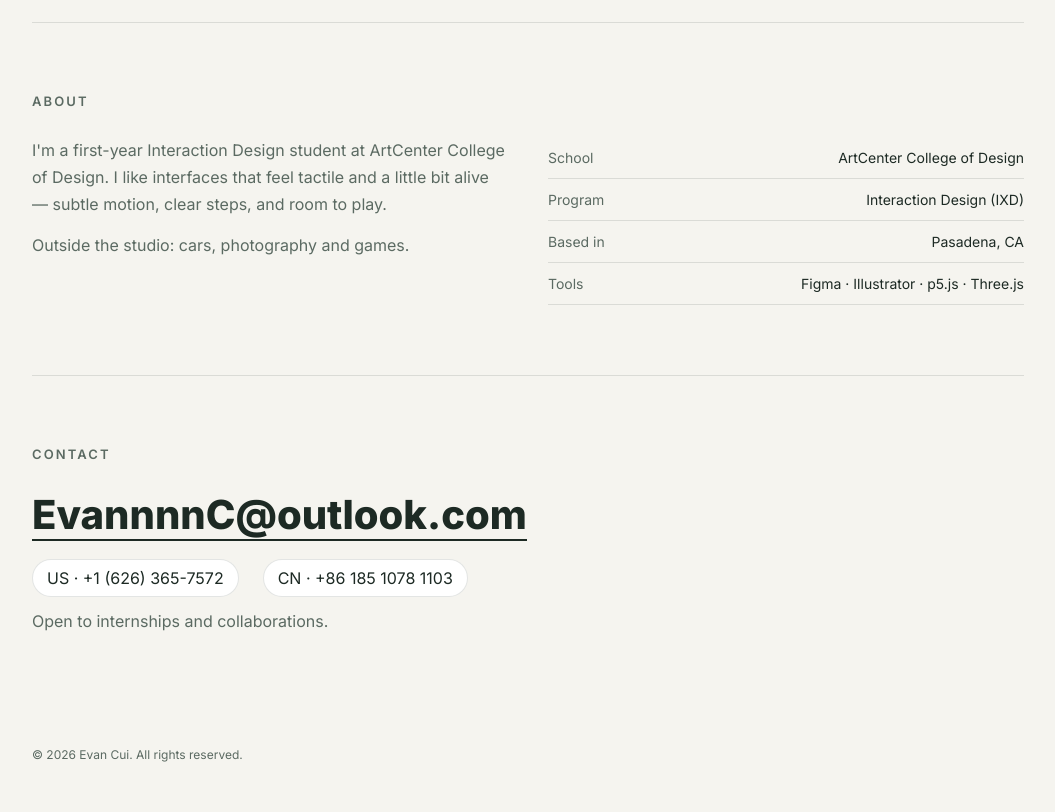
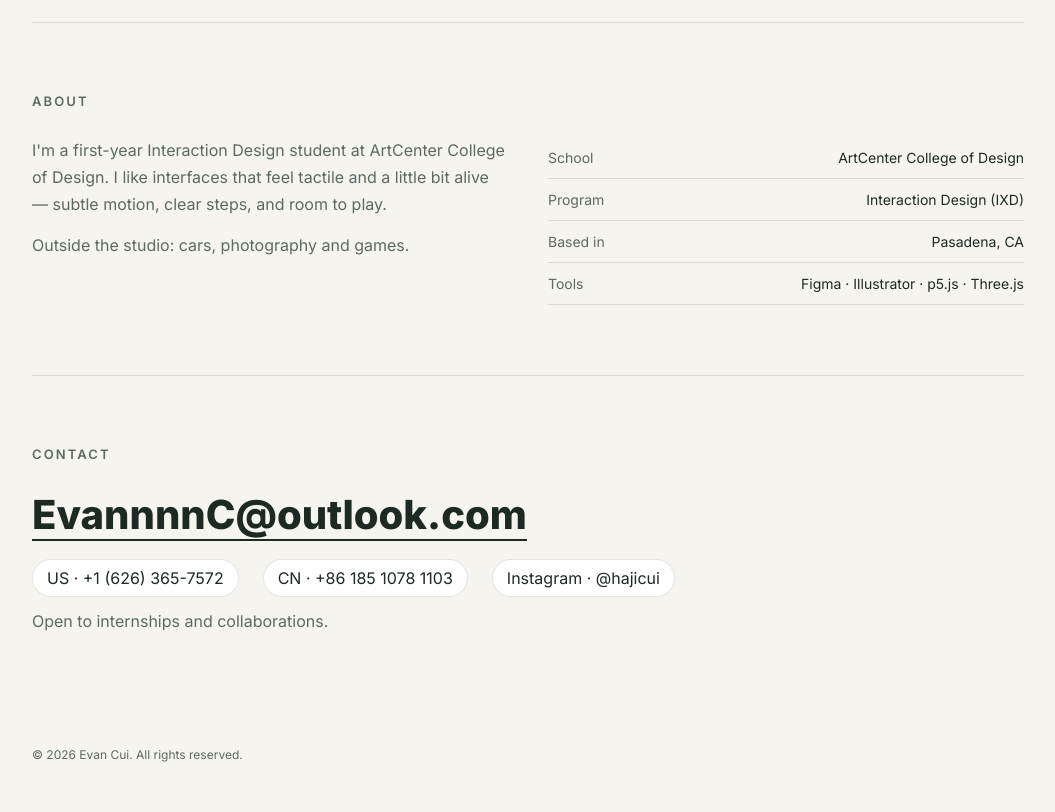
Before and after one commit to cuitianze081103-bot/portfolio, a plain HTML site: page index.html in a window 1280 px wide. Shown: the part 1554-2366 px from the top of the page, without its empty margins (112-1167 px from the left). Drawn offline with Linux system fonts and the light colour scheme.

Commit message:
Add Instagram to contact
Co-Authored-By: Claude Opus 5.5 <noreply@anthropic.com>
Claude-Session: https://claude.ai/code/session_01SZq45iwHmnCwrkcUYMTctZ

```diff
--- a/index.html
+++ b/index.html
@@ -107,7 +107,7 @@
   <section id="contact" class="contact">
     <h2>Contact</h2>
     <a class="big" href="mailto:EvannnnC@outlook.com">EvannnnC@outlook.com</a>
-    <div class="phones"><a href="tel:+16263657572">US · +1 (626) 365-7572</a><a href="tel:+8618510781103">CN · +86 185 1078 1103</a></div>
+    <div class="phones"><a href="tel:+16263657572">US · +1 (626) 365-7572</a><a href="tel:+8618510781103">CN · +86 185 1078 1103</a><a href="https://www.instagram.com/hajicui/" target="_blank" rel="noopener">Instagram · @hajicui</a></div>
     <p>Open to internships and collaborations.</p>
   </section>
 
```
